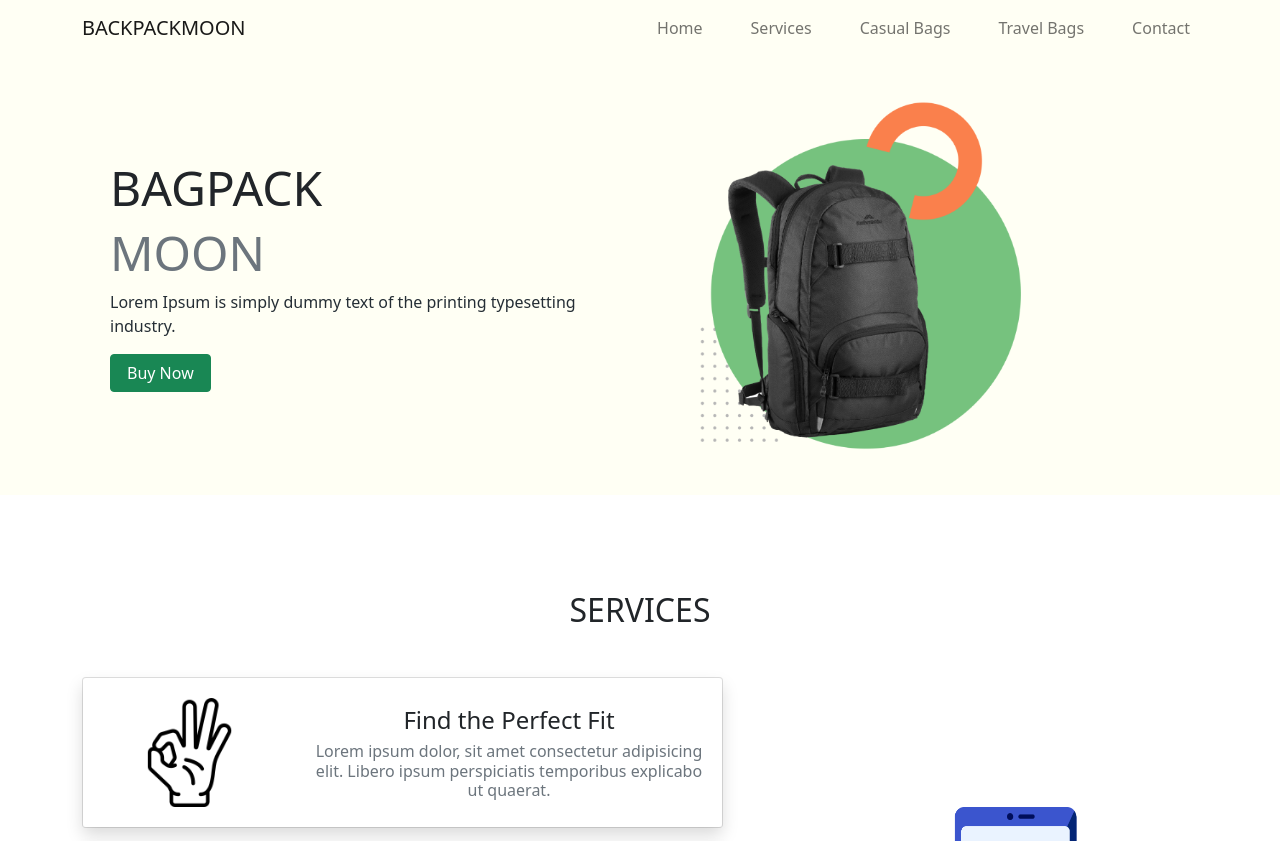
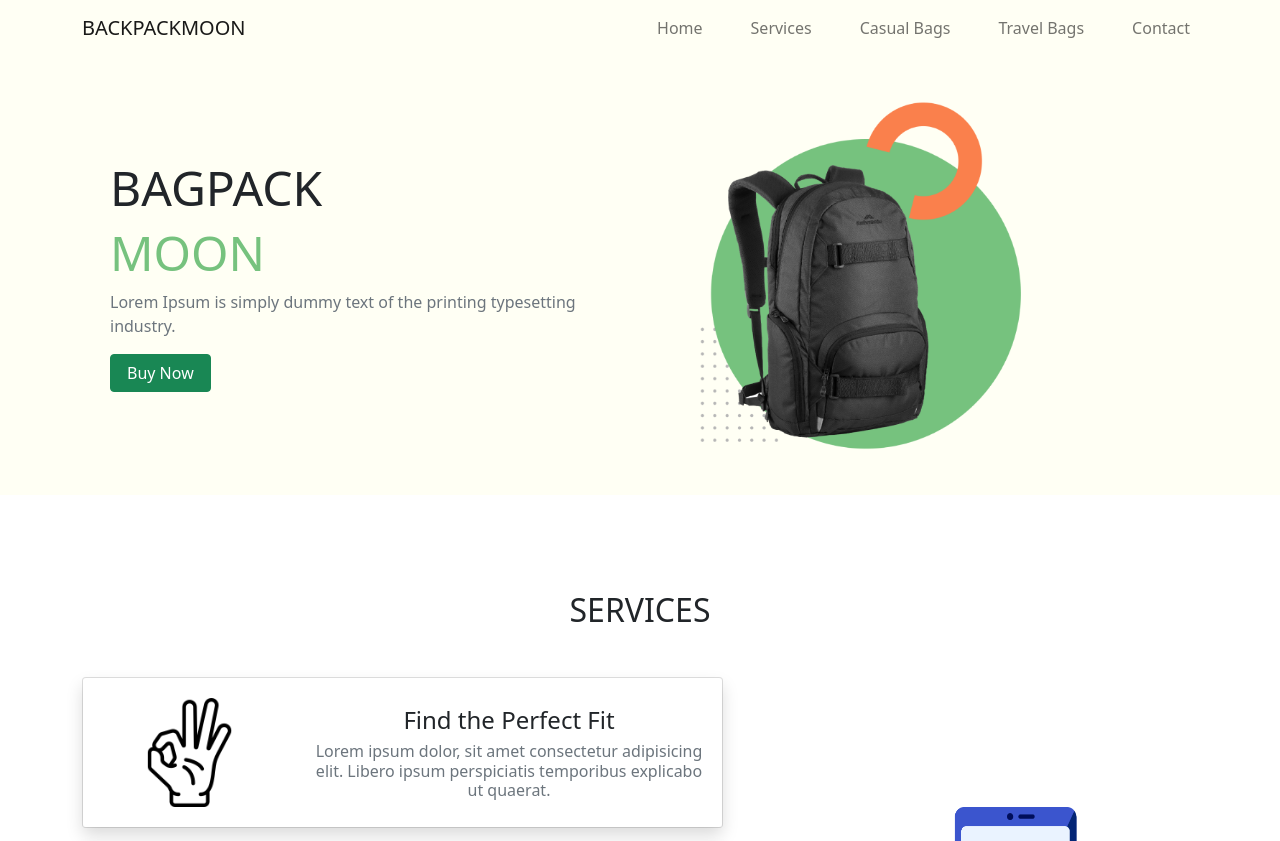
Before and after one commit to durjoybd14/backpackmoon, a plain HTML site: page index.html in a window 1280 px wide. Shown: the top 841 px of the page. Drawn offline with nearby package versions, Linux system fonts and the light colour scheme.

Commit message:
text color added

```diff
--- a/index.html
+++ b/index.html
@@ -62,8 +62,8 @@
       <div class="row d-flex align-items-center">
         <div class="col-lg-6 col-md-6 backpack-text">
           <h1>BAGPACK</h1>
-          <h1 class="color-text text-muted">MOON</h1>
-          <p>Lorem Ipsum is simply dummy text of the printing typesetting industry.</p>
+          <h1 class="color-text">MOON</h1>
+          <p class=" text-muted">Lorem Ipsum is simply dummy text of the printing typesetting industry.</p>
           <button class="btn btn-success px-3">Buy Now</button>
         </div>
         <div class="col-lg-6 col-md-6">
```
